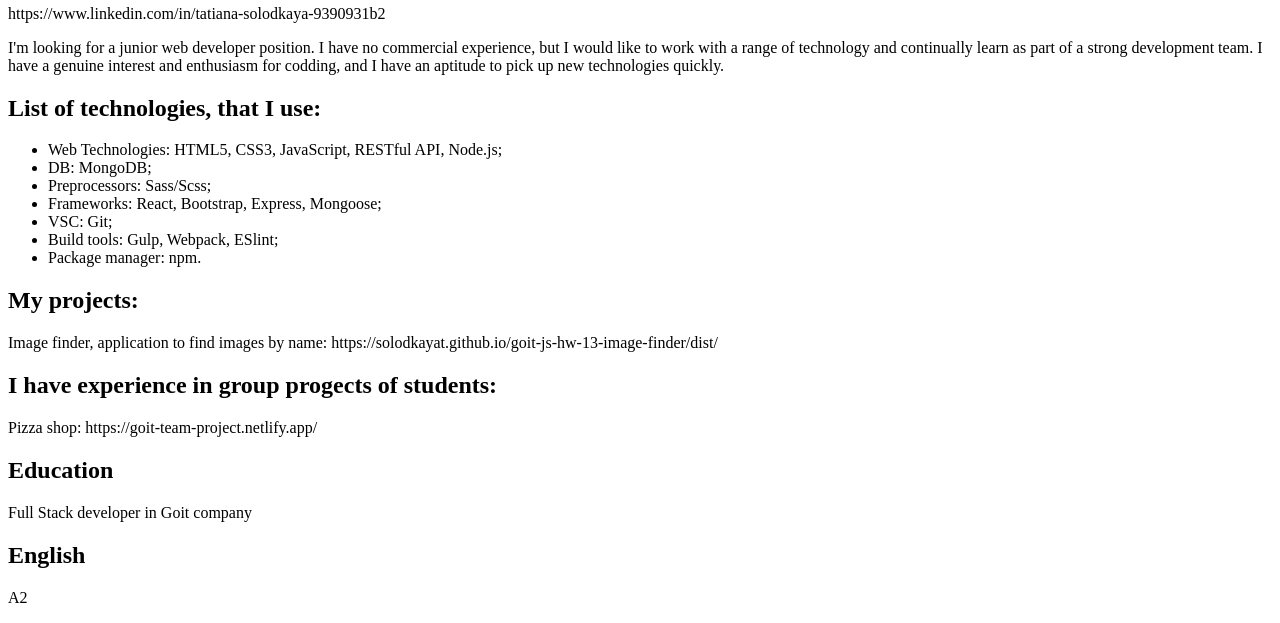
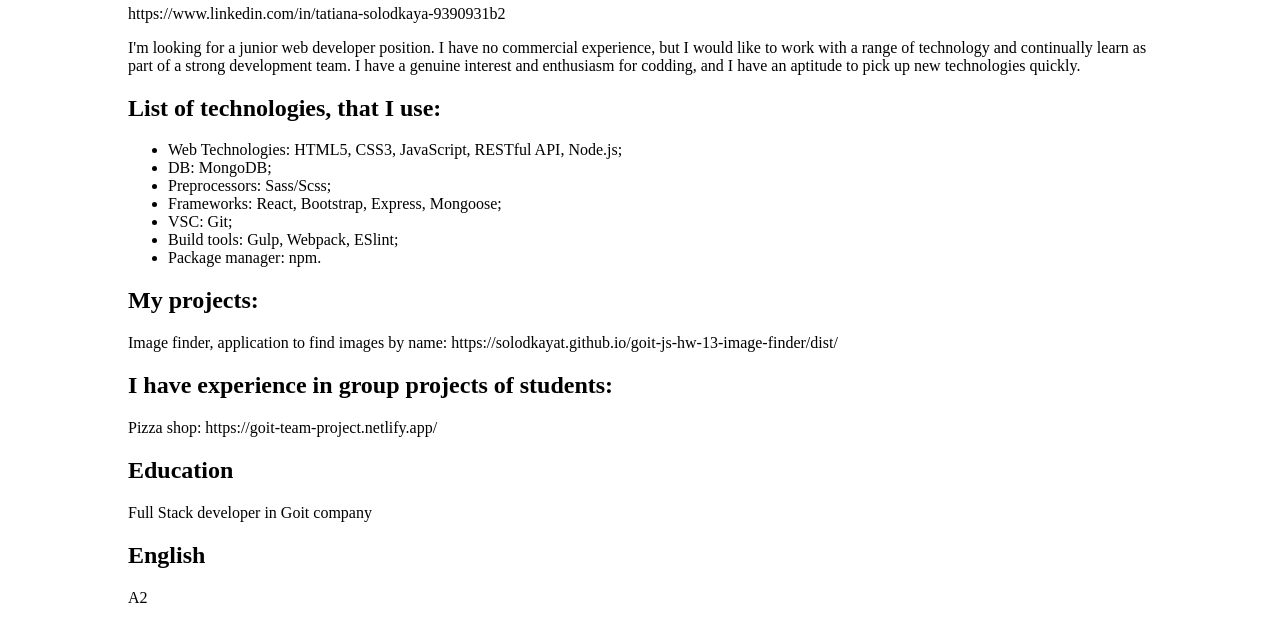
Before and after one commit to SolodkayaT/rsschool-cv, a plain HTML site: page index.html in a window 1280 px wide. Shown: the part 531-1154 px from the top of the page. Drawn offline with Linux system fonts and the light colour scheme.

Commit message:
feat: add css styles for cv

```diff
--- /dev/null
+++ b/css/style.css
@@ -0,0 +1,4 @@
+.main-container {
+  width: 1024px;
+  margin: 0 auto;
+}
--- a/index.html
+++ b/index.html
@@ -3,10 +3,11 @@
   <head>
     <meta charset="UTF-8" />
     <meta name="viewport" content="width=device-width, initial-scale=1.0" />
-    <title>Document</title>
+    <link rel="stylesheet" href="/css/style.css" />
+    <title>Solodkaya Tatiana</title>
   </head>
   <body>
-    <main>
+    <main class="main-container">
       <header>
         <img
           src="/images/IMG_20180409_123055.jpg"
@@ -46,7 +47,7 @@
           Image finder, application to find images by name:
           https://solodkayat.github.io/goit-js-hw-13-image-finder/dist/
         </p>
-        <h2>I have experience in group progects of students:</h2>
+        <h2>I have experience in group projects of students:</h2>
         <p>Pizza shop: https://goit-team-project.netlify.app/</p>
         <h2>Education</h2>
         <p>Full Stack developer in Goit company</p>
```
